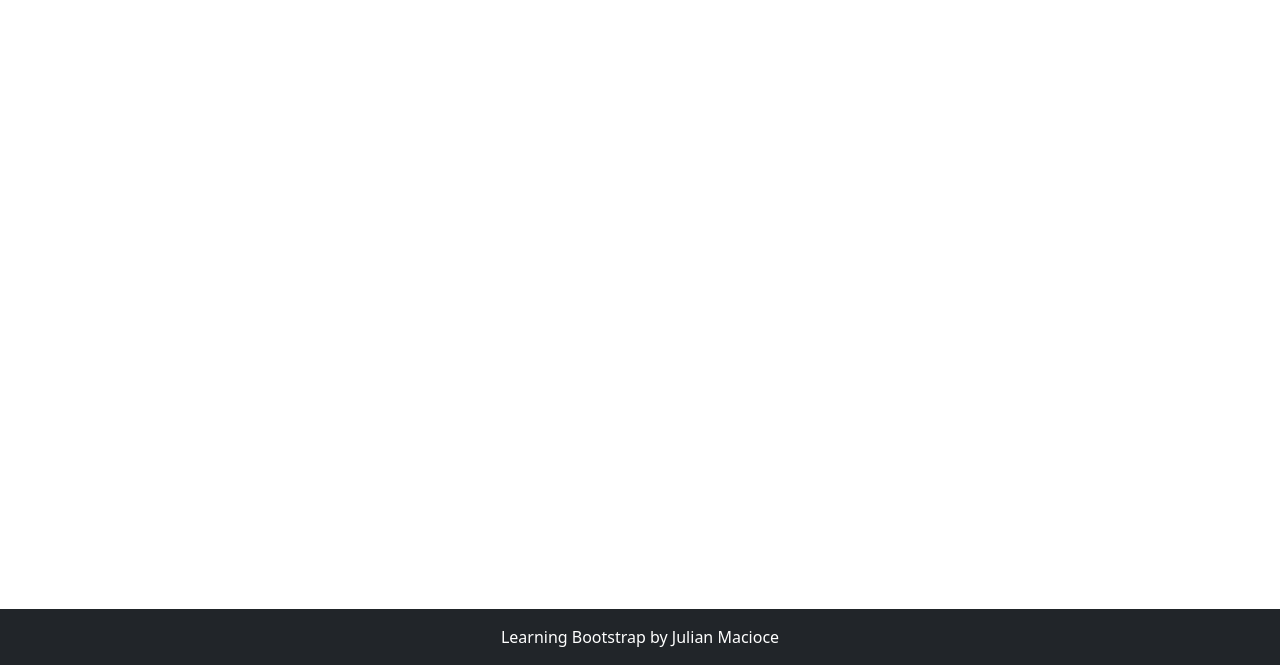
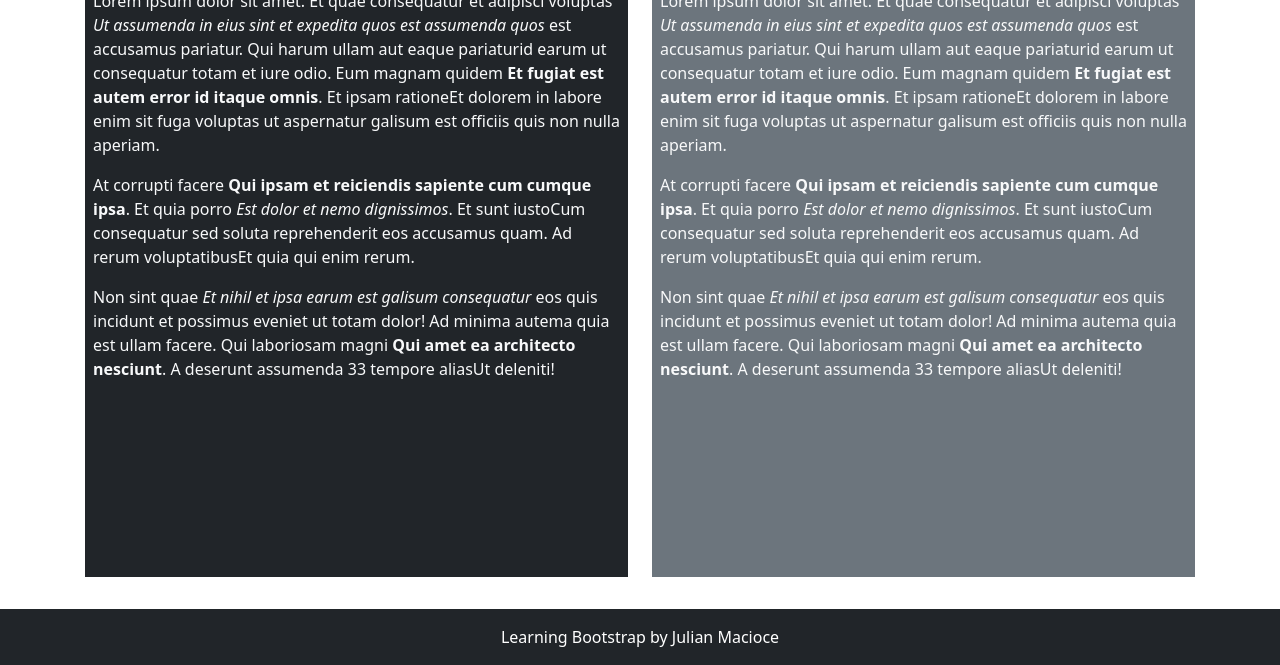
Before and after one commit to JMacioce/BootstrapAndGrids, a plain HTML site: page Grid1.html in a window 1280 px wide. Shown: the part 135-800 px from the top of the page. Drawn offline with nearby package versions, Linux system fonts and the light colour scheme.

Commit message:
grid1 updated

```diff
--- a/Grid1.html
+++ b/Grid1.html
@@ -61,9 +61,45 @@
 </nav>
 
     <main class="flex-shrink-0">
-       <div class="container">
+       <div class="container h-100 minHeight">
+            <div class="row row-cols-1 row-cols-md-2 gy-2 h-100">
+                <div class="col">
+                    <div class="bg-dark text-light h-100 p-2">
+                        <h1>COL ONE</h1>
+                        <p>Lorem ipsum dolor sit amet. Et quae consequatur et adipisci voluptas
+                        <em>Ut assumenda in eius sint et expedita quos est assumenda quos</em>
+                        est accusamus pariatur. Qui harum ullam aut eaque pariaturid earum ut consequatur totam et iure odio.
+                        Eum magnam quidem <strong>Et fugiat est autem error id itaque omnis</strong>.
+                        Et ipsam rationeEt dolorem in labore enim sit fuga voluptas ut aspernatur galisum est officiis quis non nulla aperiam. </p>
+                        <p>At corrupti facere <strong>Qui ipsam et reiciendis sapiente cum cumque ipsa</strong>.
+                        Et quia porro <em>Est dolor et nemo dignissimos</em>.
+                        Et sunt iustoCum consequatur sed soluta reprehenderit eos accusamus quam. Ad rerum voluptatibusEt quia qui enim rerum. </p>
+                        <p>Non sint quae <em>Et nihil et ipsa earum est galisum consequatur</em> eos quis incidunt et possimus eveniet ut totam dolor!
+                        Ad minima autema quia est ullam facere. Qui laboriosam magni <strong>Qui amet ea architecto nesciunt</strong>.
+                        A deserunt assumenda 33 tempore aliasUt deleniti! </p>
+
+                    </div>
+                </div>
+                <div class="col">
+                    <div class="bg-secondary text-light h-100 p-2">
+                    <h1>COL TWO</h1>
+                        <p>Lorem ipsum dolor sit amet. Et quae consequatur et adipisci voluptas
+                        <em>Ut assumenda in eius sint et expedita quos est assumenda quos</em>
+                        est accusamus pariatur. Qui harum ullam aut eaque pariaturid earum ut consequatur totam et iure odio.
+                        Eum magnam quidem <strong>Et fugiat est autem error id itaque omnis</strong>.
+                        Et ipsam rationeEt dolorem in labore enim sit fuga voluptas ut aspernatur galisum est officiis quis non nulla aperiam. </p>
+                        <p>At corrupti facere <strong>Qui ipsam et reiciendis sapiente cum cumque ipsa</strong>.
+                        Et quia porro <em>Est dolor et nemo dignissimos</em>.
+                        Et sunt iustoCum consequatur sed soluta reprehenderit eos accusamus quam. Ad rerum voluptatibusEt quia qui enim rerum. </p>
+                        <p>Non sint quae <em>Et nihil et ipsa earum est galisum consequatur</em> eos quis incidunt et possimus eveniet ut totam dolor!
+                        Ad minima autema quia est ullam facere. Qui laboriosam magni <strong>Qui amet ea architecto nesciunt</strong>.
+                        A deserunt assumenda 33 tempore aliasUt deleniti! </p>
+                </div>
+                </div>
+            </div>
         </div>
     </main>
+
     <footer class="footer mt-auto py-3 bg-dark sticky-footer">
         <div class="container-fluid text-center">
             <span class="text-white">Learning Bootstrap by Julian Macioce</span>
--- a/css/site.css
+++ b/css/site.css
@@ -31,3 +31,7 @@ main>.container {
     font-style: normal;
     color: rgb(102, 4, 69);
 }
+
+.minHeight {
+    min-height: 80vh;
+}
```
